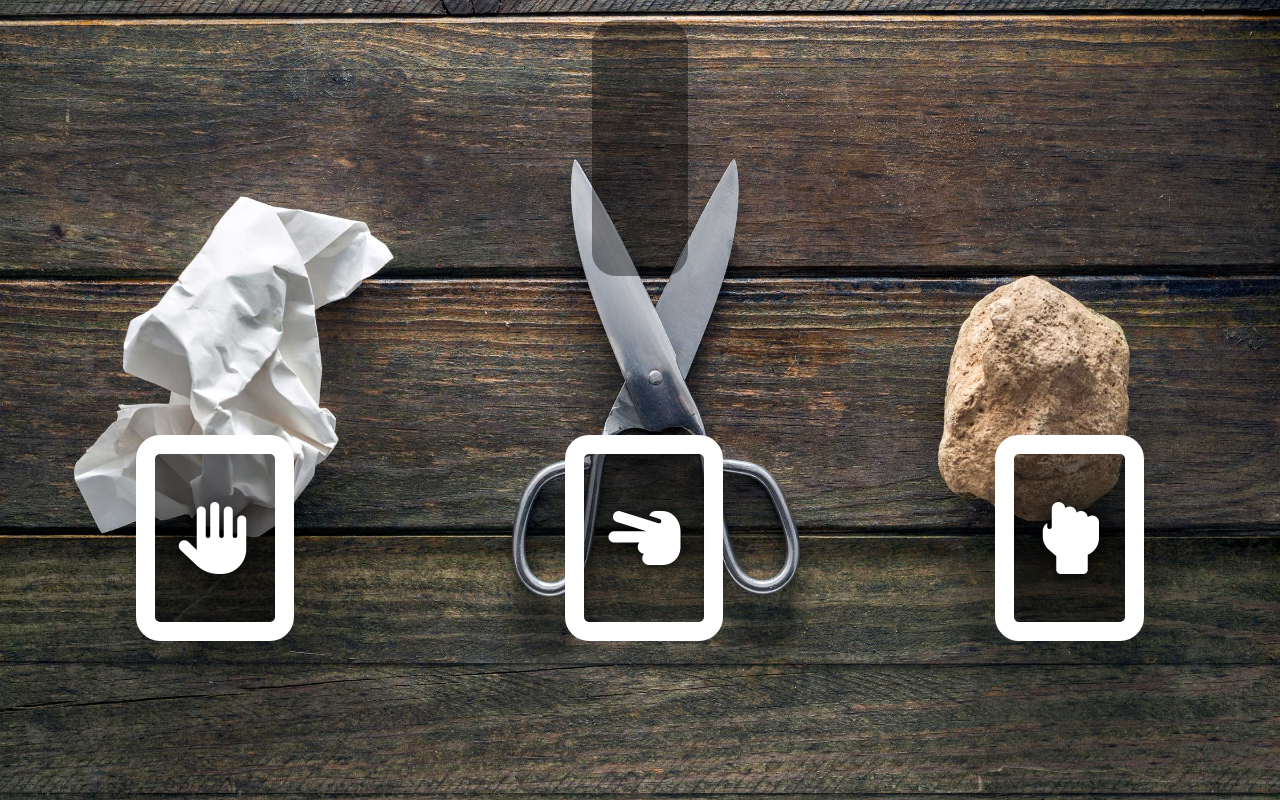
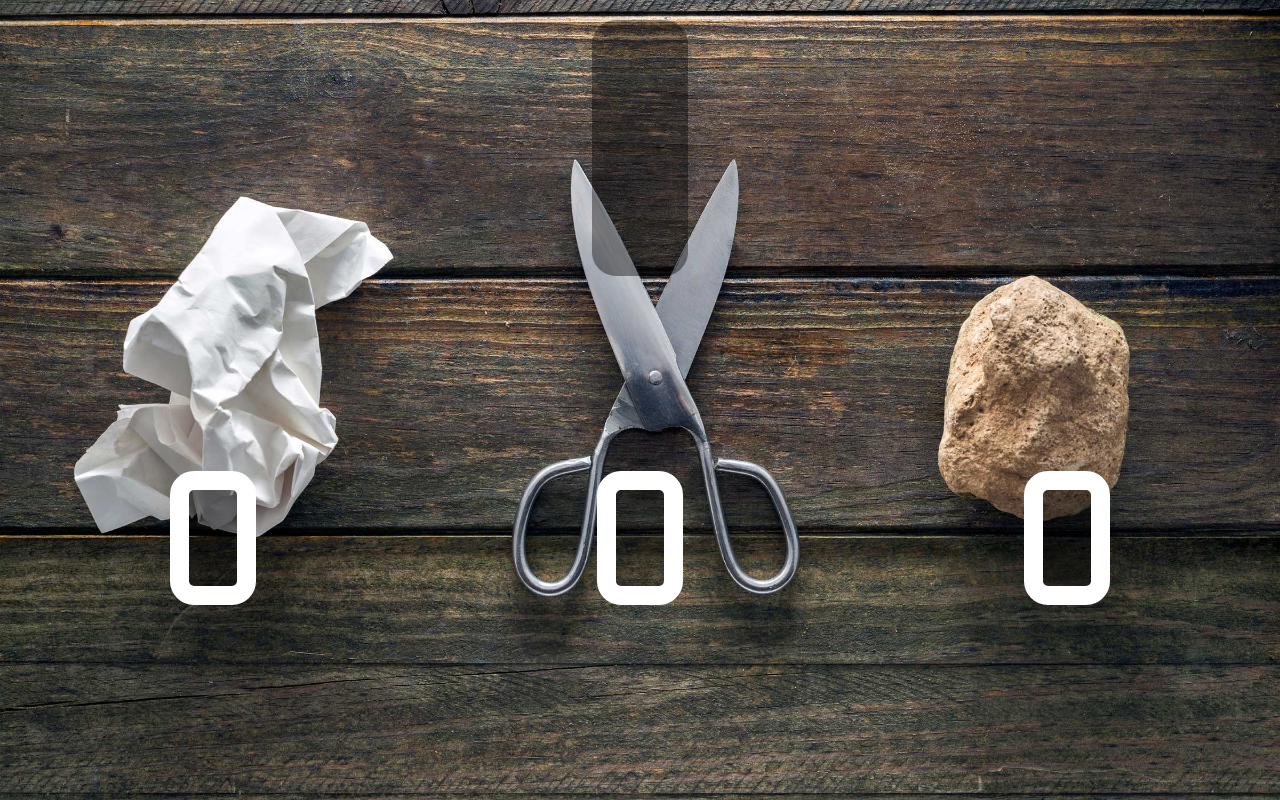
Before and after one commit to adam-poulton/rps-game, a plain HTML site: page index.html in a window 1280 px wide. Drawn offline with Linux system fonts and the light colour scheme.

Commit message:
Troubleshoot fa script

```diff
--- a/index.html
+++ b/index.html
@@ -5,7 +5,7 @@
     <title>Rock Paper Scissors</title>
     <link rel="stylesheet" href="reset.css">
     <link rel="stylesheet" href="style.css">
-    <script src="https://kit.fontawesome.com/85117e3005.js" crossorigin="anonymous"></script>
+    <!--<script src="https://kit.fontawesome.com/85117e3005.js" crossorigin="anonymous"></script>-->
   </head>
   <body>
     <div id="container">
```
